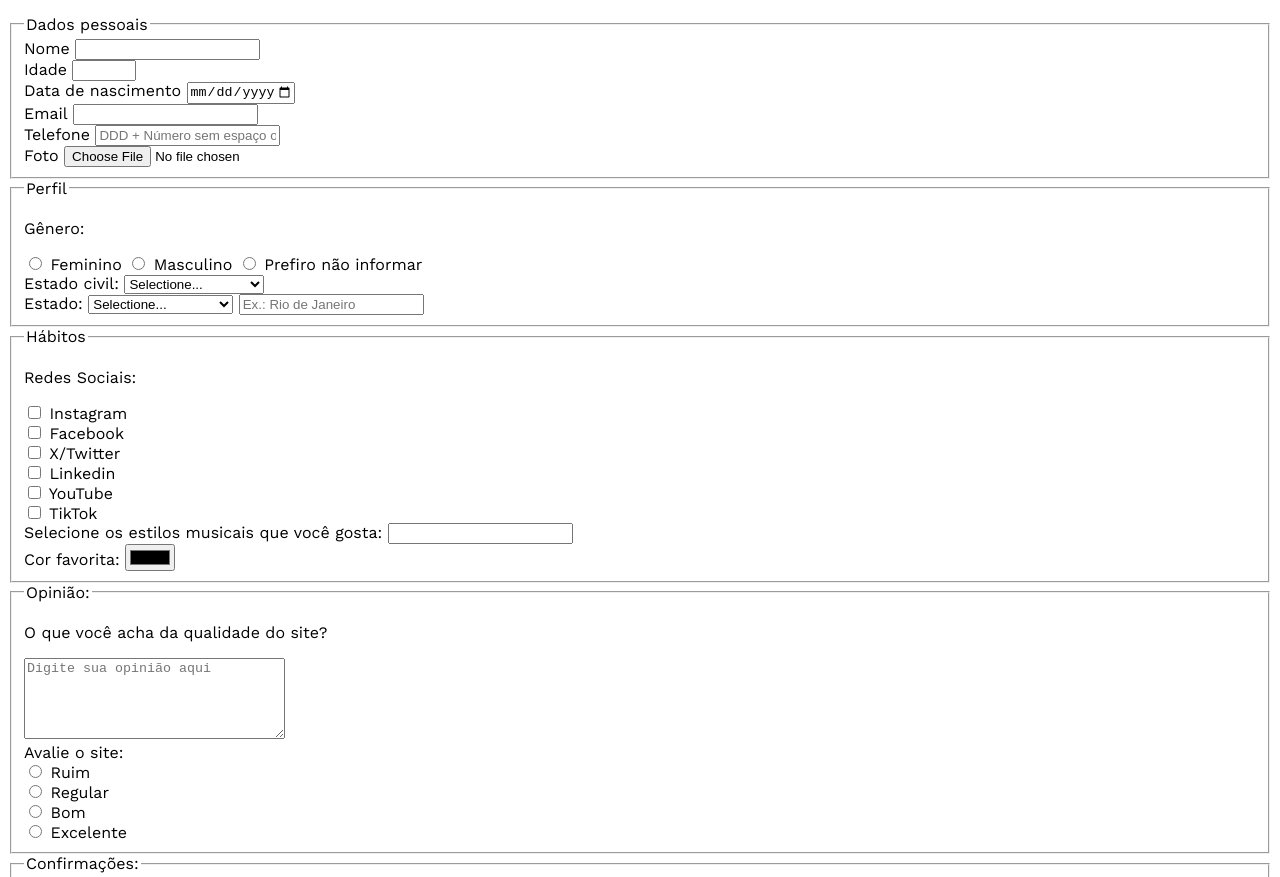
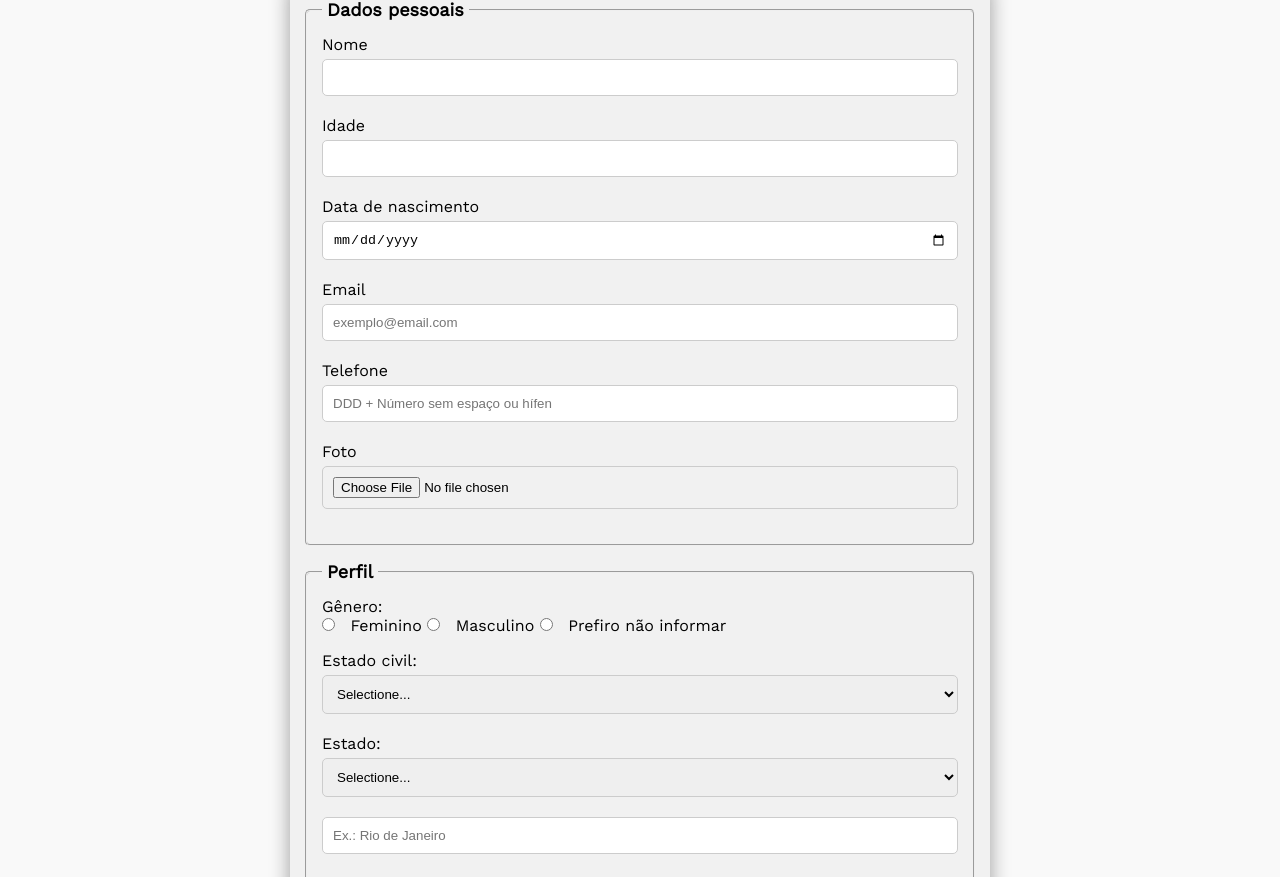
Before and after one commit to mateuspestana/pesquisa-culturama, a plain HTML site: page index.html in a window 1280 px wide. Shown: the part 185-1062 px from the top of the page. Drawn offline with nearby package versions, Linux system fonts and the light colour scheme.

Commit message:
Configura CSS: estilos

```diff
--- a/css/style.css
+++ b/css/style.css
@@ -1,7 +1,81 @@
+* {
+    margin: 0;
+    padding: 0;
+    box-sizing: border-box;
+}
+
 body {
     font-family: 'Work Sans', sans-serif;
+    background-color: #f9f9f9;
+}
+
+main {
+    width: 100%;
+    max-width: 700px;
+    margin: 0 auto;
 }
 
 h1 {
     font-family: 'Fjalla One', sans-serif;
 }
+
+header {
+    text-align: center;
+    margin-bottom: 20px;
+}
+
+form {
+    background-color: #f1f1f1;
+    padding: 15px;
+    border-radius: 10px;
+    box-shadow: 0 0 20px #9b9b9b;
+
+}
+
+fieldset {
+    padding: 15px;
+    border-radius: 5px;
+    border-width: 1px solid #cccccc;
+    margin-bottom: 15px;
+}
+
+legend {
+    font-weight: bold;
+    font-size: 18px;
+    padding: 0 5px;
+}
+
+input, select, textarea {
+    width: 100%;
+    padding: 10px;
+    margin-bottom: 20px;
+    border: 1px solid #cccccc;
+    border-radius: 5px;
+}
+
+textarea {
+    min-height: 100px;
+}
+
+input[type="radio"], input[type="checkbox"] {
+    width: auto;
+    margin-right: 10px;
+}
+
+input[type='color'] {
+    width: 40px;
+    padding: 0 5px;
+}
+
+button {
+    background-color: #007bff;
+    color: #ffffff;
+    padding: 10px 20px;
+    border: none;
+    border-radius: 5px;
+}
+
+label {
+    display: inline-block;
+    margin-bottom: 5px;
+}
--- a/index.html
+++ b/index.html
@@ -13,6 +13,7 @@
 </head>
 
 <body>
+    <main>
     <header>
         <img src="img/logo-culturama.png" alt="Logo da Culturama">
         <h1>Pesquisa Online</h1>
@@ -32,7 +33,7 @@
                 <input id="birthDate" type="date" name="userBirthDate" min="1900-01-01" max="2025-12-31">
                 <br>
                 <label for="email">Email</label>
-                <input id="email" type="email" name="userEmail" required>
+                <input id="email" type="email" name="userEmail" pattern="^[a-zA-Z0-9._%+-]+@[a-zA-Z0-9.-]+\.[a-zA-Z]{2,}$" placeholder="exemplo@email.com" title="Digite um email válido" required>
                 <br>
                 <label for="phone">Telefone</label>
                 <input id="phone" type="tel" name="userPhone" required pattern="[0-9]{11}"
@@ -153,6 +154,7 @@
             <button type="reset">Limpar</button>
 
     </section>
+</main>
 </body>
 
 </html>
```
